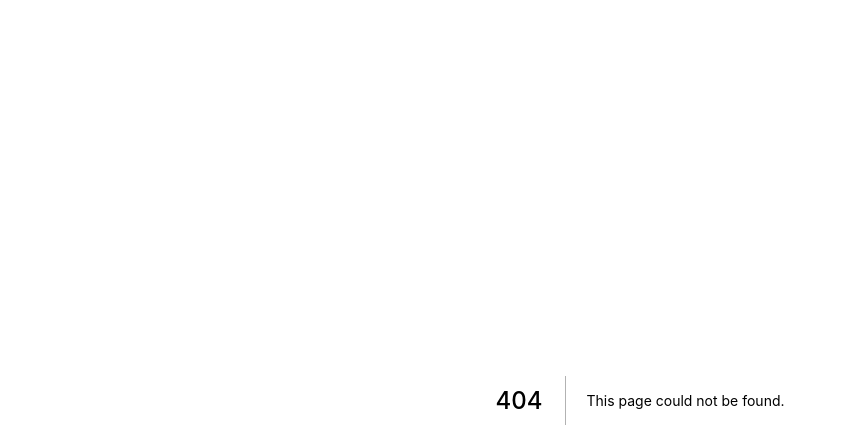
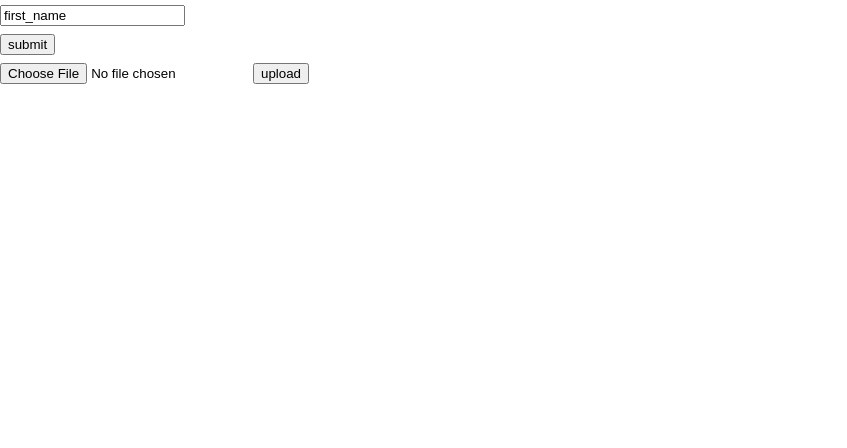
Before and after one commit to quochuydev/dream, a Next.js app: page /blogs in a window 1280 px wide. Before the commit this address had no page. Shown: the top 448 px of the page, without its empty margins (0-847 px from the left). Built offline with nearby package versions, Linux system fonts and the light colour scheme.

Commit message:
UPDATE image cr

```diff
--- /dev/null
+++ b/client/admin/blogs/image-crop.js
@@ -0,0 +1,113 @@
+import ReactDOM from "react-dom";
+import React, { PureComponent } from "react";
+import ReactCrop from "react-image-crop";
+import "react-image-crop/dist/ReactCrop.css";
+import { Button } from "antd";
+
+export default class App extends PureComponent {
+  state = {
+    src: null,
+    crop: {
+      unit: "%",
+      width: 30,
+      aspect: 16 / 9,
+    },
+  };
+
+  onSelectFile = (e) => {
+    if (e.target.files && e.target.files.length > 0) {
+      const reader = new FileReader();
+      reader.addEventListener("load", () =>
+        this.setState({ src: reader.result })
+      );
+      reader.readAsDataURL(e.target.files[0]);
+    }
+  };
+
+  onImageLoaded = (image) => {
+    this.imageRef = image;
+  };
+
+  onCropComplete = (crop) => {
+    this.makeClientCrop(crop);
+  };
+
+  onCropChange = (crop, percentCrop) => {
+    this.setState({ crop });
+  };
+
+  async makeClientCrop(crop) {
+    if (this.imageRef && crop.width && crop.height) {
+      const croppedImageUrl = await this.getCroppedImg(
+        this.imageRef,
+        crop,
+        "newFile.jpeg"
+      );
+      this.setState({ croppedImageUrl });
+    }
+  }
+
+  getCroppedImg(image, crop, fileName) {
+    const canvas = document.createElement("canvas");
+    const scaleX = image.naturalWidth / image.width;
+    const scaleY = image.naturalHeight / image.height;
+    canvas.width = crop.width;
+    canvas.height = crop.height;
+    const ctx = canvas.getContext("2d");
+
+    ctx.drawImage(
+      image,
+      crop.x * scaleX,
+      crop.y * scaleY,
+      crop.width * scaleX,
+      crop.height * scaleY,
+      0,
+      0,
+      crop.width,
+      crop.height
+    );
+
+    return new Promise((resolve, reject) => {
+      canvas.toBlob((blob) => {
+        if (!blob) {
+          console.error("Canvas is empty");
+          return;
+        }
+        blob.name = fileName;
+        window.URL.revokeObjectURL(this.fileUrl);
+        this.fileUrl = window.URL.createObjectURL(blob);
+
+        const reader = new FileReader();
+        reader.readAsDataURL(blob);
+        reader.onloadend = function () {
+          const base64data = reader.result;
+          resolve(base64data);
+        };
+      }, "image/jpeg");
+    });
+  }
+
+  render() {
+    const { crop, croppedImageUrl, src } = this.state;
+
+    return (
+      <div className="App">
+        <input type="file" accept="image/*" onChange={this.onSelectFile} />
+        <Button onClick={() => console.log(croppedImageUrl)}>upload</Button>
+        {croppedImageUrl && (
+          <img alt="Crop" style={{ width: 500 }} src={croppedImageUrl} />
+        )}
+        {src && (
+          <ReactCrop
+            src={src}
+            crop={crop}
+            ruleOfThirds
+            onImageLoaded={this.onImageLoaded}
+            onComplete={this.onCropComplete}
+            onChange={this.onCropChange}
+          />
+        )}
+      </div>
+    );
+  }
+}
--- /dev/null
+++ b/client/admin/blogs/index.tsx
@@ -0,0 +1,33 @@
+import React, { useState, useEffect } from "react";
+import { Input, Form, Button } from "antd";
+
+import ImageCrop from "./image-crop";
+
+export default function (props) {
+  const [form] = Form.useForm();
+  let value = "first_name";
+
+  useEffect(() => {
+    form.setFieldsValue({ first_name: value });
+  }, [value]);
+
+  const onFinish = (values) => {
+    console.log(values);
+  };
+
+  return (
+    <div>
+      <Form form={form} onFinish={onFinish}>
+        <Form.Item name={"first_name"}>
+          <Input placeholder={"placeholder"} size="large" disabled={false} />
+        </Form.Item>
+        <Form.Item className="footer">
+          <Button type="primary" htmlType="submit" loading={false}>
+            submit
+          </Button>
+        </Form.Item>
+      </Form>
+      <ImageCrop />
+    </div>
+  );
+}
--- /dev/null
+++ b/pages/blogs/index.js
@@ -0,0 +1,13 @@
+import React from "react";
+import dynamic from "next/dynamic";
+
+export const noSSRWithLoadingDynamic = (component) => {
+  return dynamic(() => component, {
+    ssr: false,
+    loading: () => <div />,
+  });
+};
+
+export default noSSRWithLoadingDynamic(
+  import("../../client/admin/blogs/index.tsx")
+);
```
